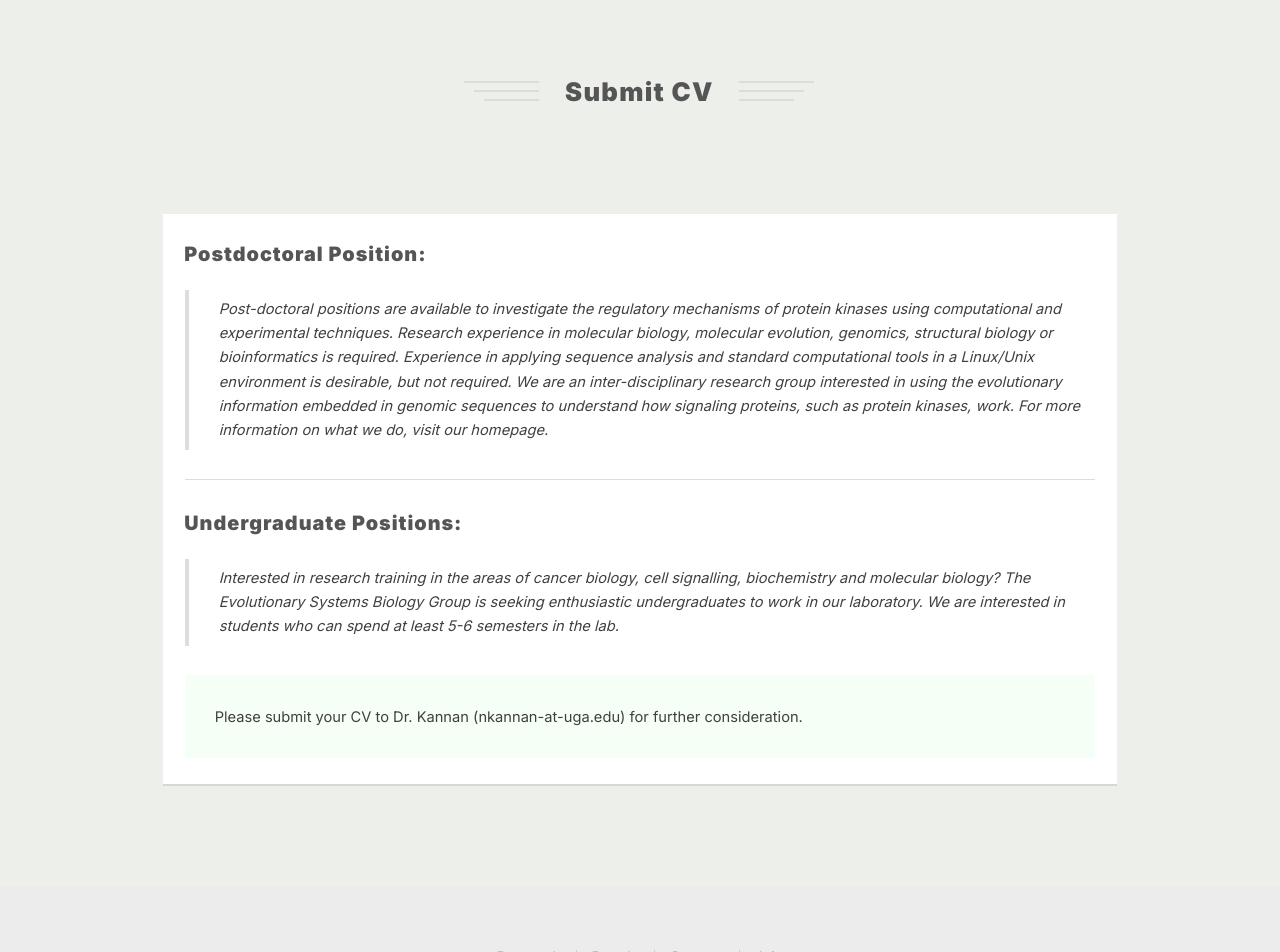
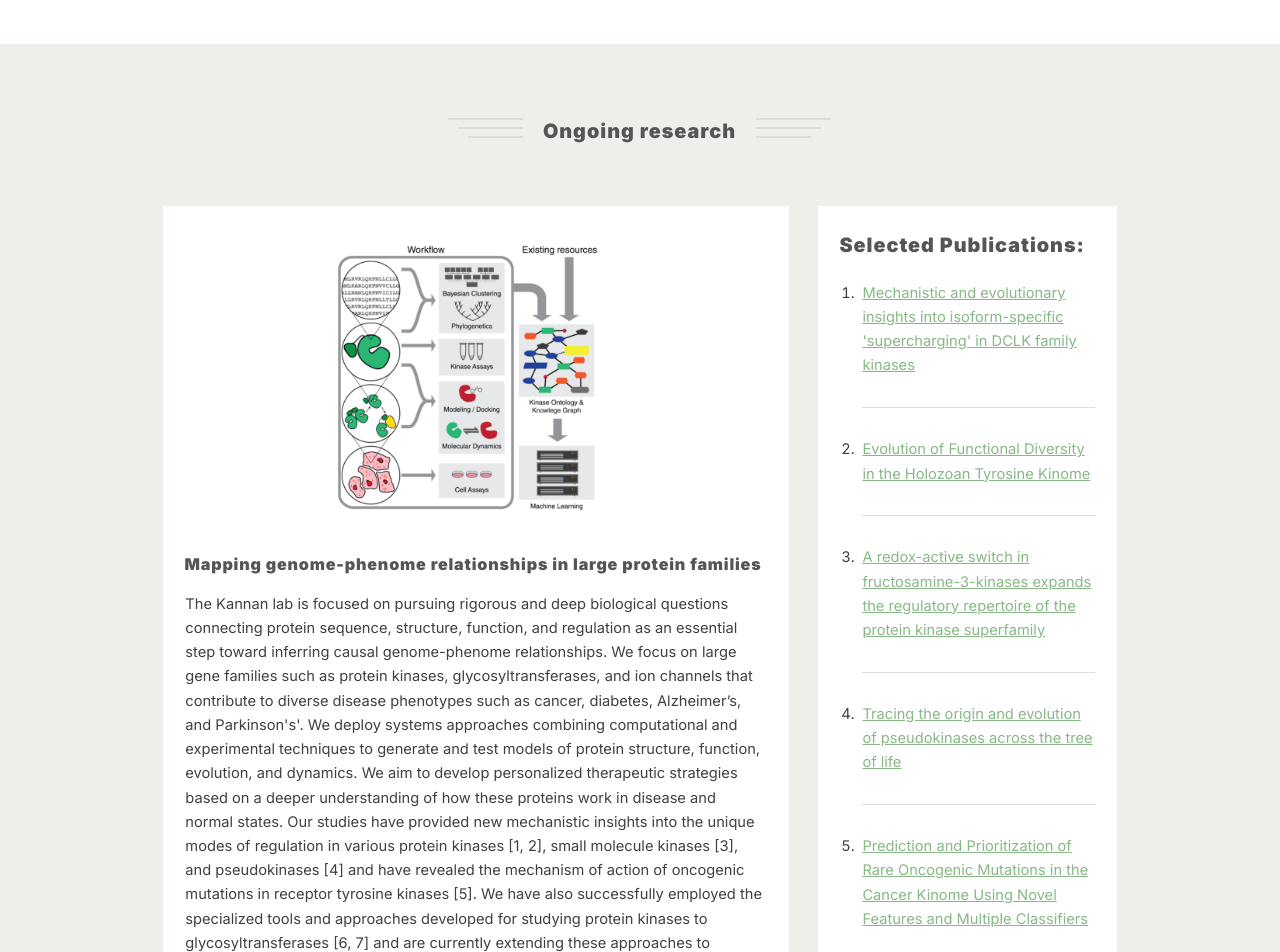
Before and after one commit to noghte/esbg-next, a Next.js app: page /research1 in a window 1280 px wide. Shown: the top 952 px of the page. Built offline with nearby package versions, Linux system fonts and the light colour scheme.

Commit message:
Research 1, 2, and 3 added

```diff
--- a/app/components/Software.js
+++ b/app/components/Software.js
@@ -10,7 +10,7 @@ const Software = () => {
   <section className="container 75%">
     <header className="major">
       <h2><a name="software">Software</a></h2>
-      <a href="software.html" className="button alt">All Software</a>
+      <a href="software" className="button alt">All Software</a>
     </header>
     <div className="row uniform">
       <div className="6u 12u(narrower)">
--- a/pages/research1.js
+++ b/pages/research1.js
@@ -1,39 +1,56 @@
 import React from "react";
 
-const Join = () => {
-
+const Research1 = () => {
     return (
         <div>
+            <div id="page-wrapper">
+
+
+
+                {/* Main */}
                 <div className="wrapper style1">
                     <section id="main" className="container">
                         <header className="major">
-                        <h2>Submit CV</h2>
+                            <h3>Ongoing research</h3>
                         </header>
-                    <div id="page-wrapper">
-                        <section className="box">
-                            <h3>Postdoctoral Position:</h3>
-                            <blockquote>Post-doctoral positions are available to investigate the regulatory mechanisms of protein kinases using computational and experimental techniques. Research experience in molecular biology, molecular evolution, genomics, structural biology or bioinformatics is required. Experience in applying sequence analysis and standard computational tools in a Linux/Unix environment is desirable, but not required.
-                                We are an inter-disciplinary research group interested in using the evolutionary information embedded in genomic sequences to understand how signaling proteins, such as protein kinases, work. For more information on what we do, visit our homepage.
-                            </blockquote>
+                        <div className="row">
+                            <div className="8u 12u(narrower)">
 
-                            <hr />
+                                {/* Content */}
+                                <section id="content" className="box">
+                                    <a href="#" className="image fit">
+                                        <img src="images/research1.png" alt="" />
+                                    </a>
+                                    <h4>Mapping genome-phenome relationships in large protein families</h4>
+                                    <p>The Kannan lab is focused on pursuing rigorous and deep biological questions connecting protein sequence, structure, function, and regulation as an essential step toward inferring causal genome-phenome relationships. We focus on large gene families such as protein kinases, glycosyltransferases, and ion channels that contribute to diverse disease phenotypes such as cancer, diabetes, Alzheimer’s, and Parkinson's'. We deploy systems approaches combining computational and experimental techniques to generate and test models of protein structure, function, evolution, and dynamics. We aim to develop personalized therapeutic strategies based on a deeper understanding of how these proteins work in disease and normal states. Our studies have provided new mechanistic insights into the unique modes of regulation in various protein kinases [1, 2], small molecule kinases [3], and pseudokinases [4] and have revealed the mechanism of action of oncogenic mutations in receptor tyrosine kinases [5]. We have also successfully employed the specialized tools and approaches developed for studying protein kinases to glycosyltransferases [6, 7] and are currently extending these approaches to studying ion channels.</p>
+                                </section>
+                            </div>
+                            <div className="4u 12u(narrower)">
 
-                            <h3>Undergraduate Positions:</h3>
-                            <blockquote>Interested in research training in the areas of cancer biology, cell signalling, biochemistry and molecular biology? The Evolutionary Systems Biology Group is seeking enthusiastic undergraduates to work in our laboratory. We are interested in students who can spend at least 5-6 semesters in the lab.
-                            </blockquote>
-                            <div style={{padding: "2em", backgroundColor: "#f5fff5"}}>
-Please submit your CV to Dr. Kannan (nkannan-at-uga.edu) for further consideration.
+                                {/* Sidebar */}
+                                <section id="sidebar" className="box">
+                                    <section>
+                                        <h3>Selected Publications:</h3>
+                                        <ol>
+                                            <li><a href="https://www.biorxiv.org/content/biorxiv/early/2023/03/29/2023.03.29.534689.full.pdf">Mechanistic and evolutionary insights into isoform-specific 'supercharging' in DCLK family kinases</a><hr /></li>
+                                            <li><a href="https://academic.oup.com/bioinformatics/article/39/2/btad046/7000331">Evolution of Functional Diversity in the Holozoan Tyrosine Kinome</a><hr /></li>
+                                            <li><a href="https://www.science.org/doi/10.1126/scisignal.aax6313?url_ver=Z39.88-2003&rfr_id=ori:rid:crossref.org&rfr_dat=cr_pub%20%200pubmed">A redox-active switch in fructosamine-3-kinases expands the regulatory repertoire of the protein kinase superfamily</a><hr /></li>
+                                            <li><a href="https://www.science.org/doi/10.1126/scisignal.aav3810?url_ver=Z39.88-2003&rfr_id=ori:rid:crossref.org&rfr_dat=cr_pub%20%200pubmed">Tracing the origin and evolution of pseudokinases across the tree of life</a><hr /></li>
+                                            <li><a href="https://journals.plos.org/ploscompbiol/article?id=10.1371/journal.pcbi.1003545">Prediction and Prioritization of Rare Oncogenic Mutations in the Cancer Kinome Using Novel Features and Multiple Classifiers</a><hr /></li>
+                                            <li><a href="https://www.jbc.org/article/S0021-9258(22)00654-8/fulltext">Modularity of the hydrophobic core and evolution of functional diversity in fold A glycosyltransferases</a><hr /></li>
+                                            <li><a href="https://elifesciences.org/articles/54532">Deep evolutionary analysis reveals the design principles of fold A glycosyltransferases</a><br /><br />
+                                                <a href="/publications" className="button alt">View all publications</a><hr /></li>
+                                        </ol>
+                                    </section>
+                                </section>
                             </div>
-                        </section>
-
                         </div>
-
                     </section>
                 </div>
 
-
+            </div>
         </div>
     );
 };
 
-export default Join;
+export default Research1;
```
Also changed, not shown: app/components/Research.js (+6 -6 lines), pages/research2.js (+31 -22 lines), pages/research3.js (+32 -25 lines). Lines whose indentation alone changed are shown as unchanged.
